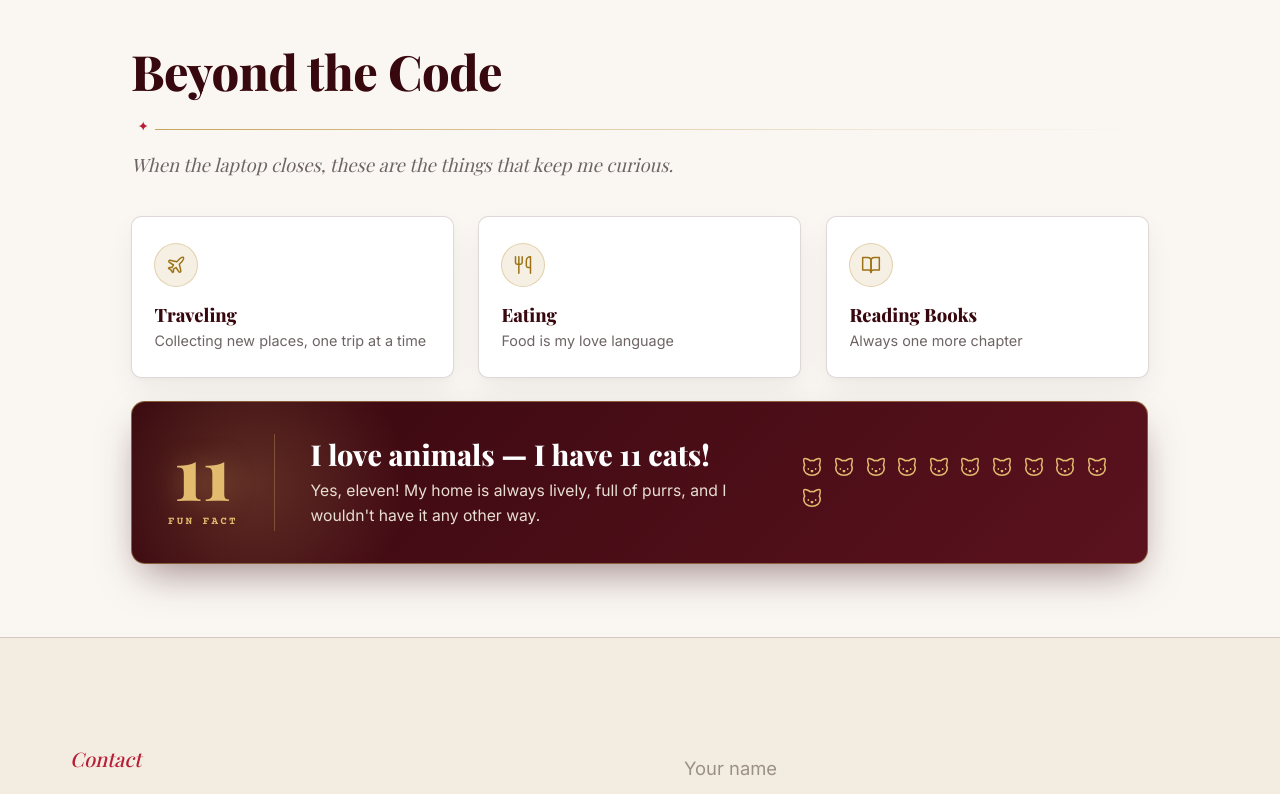
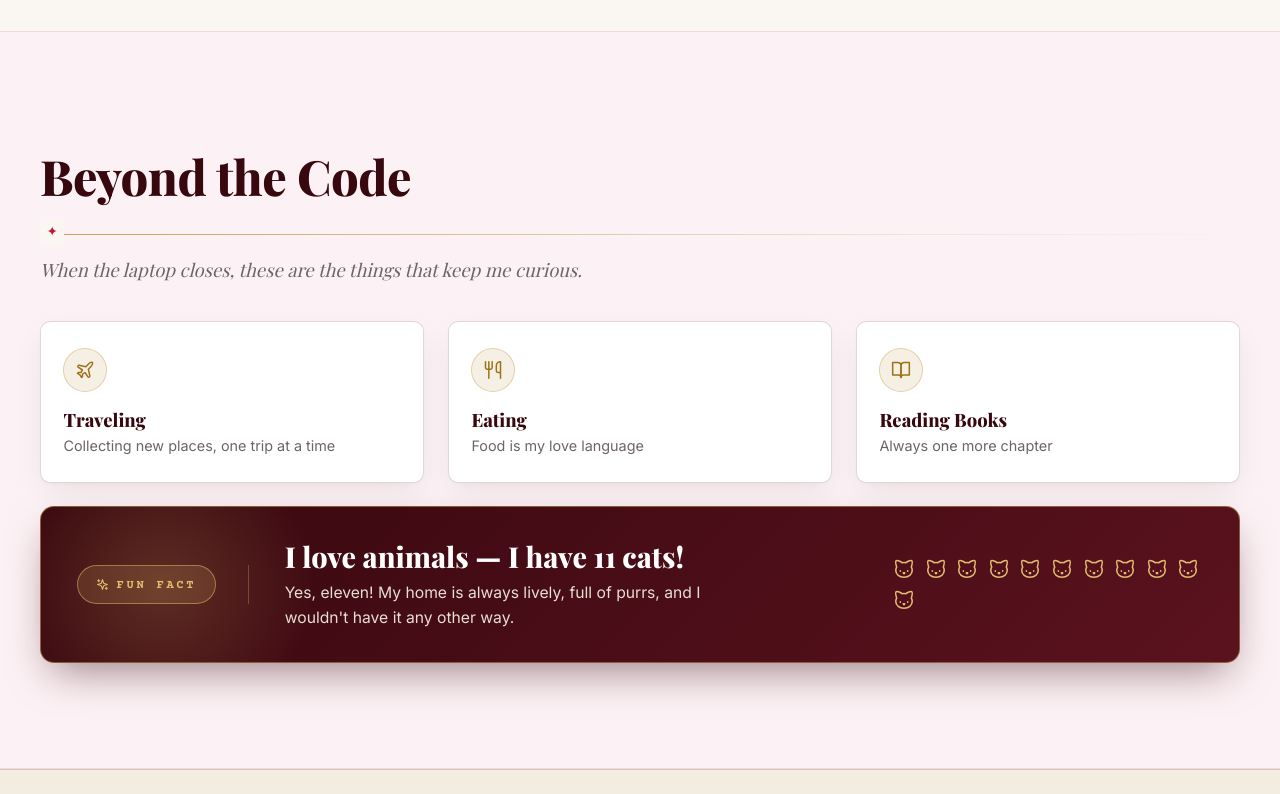
Before and after one commit to theasdcn/my_portfolio, a React (Vite) app: page / in a window 1280 px wide. Shown: the part 6300-7094 px from the top of the page. Built offline with nearby package versions, Linux system fonts and the light colour scheme; a web font is replaced by a local one.

Commit message:
Update Beyond the Code: dedicated non-beige background and replace 11 count with FUN FACT badge

```diff
--- a/src/components/Interests.jsx
+++ b/src/components/Interests.jsx
@@ -1,5 +1,5 @@
 import React from 'react';
-import { Plane, Utensils, BookOpen, Cat } from 'lucide-react';
+import { Plane, Utensils, BookOpen, Cat, Sparkles } from 'lucide-react';
 import { DESIGNER_INFO } from '../constants/portfolioData';
 
 // Keys used by `interests[].icon` in portfolioData.js
@@ -14,6 +14,7 @@ export function Interests() {
 
   return (
     <section className="interests-section" id="interests">
+      <div className="interests-container">
         <div className="section-header-retro reveal-3d">
           <h2 className="section-title-serif">Beyond the Code</h2>
         </div>
@@ -37,9 +38,11 @@ export function Interests() {
           })}
 
           <div className={`fun-fact-card reveal-3d-card delay-${interests.length + 1}`}>
-          <div className="fun-fact-count" aria-hidden="true">
-            <span className="fun-fact-number">{funFact.count}</span>
-            <span className="fun-fact-label">{funFact.label}</span>
+            <div className="fun-fact-badge-wrapper" aria-hidden="true">
+              <span className="fun-fact-pill-tag">
+                <Sparkles size={13} className="fun-fact-sparkle-icon" />
+                <span>FUN FACT</span>
+              </span>
             </div>
 
             <div className="fun-fact-text">
@@ -49,9 +52,10 @@ export function Interests() {
 
             {/* One little cat per cat; they pop in one after another on scroll */}
             <div className="fun-fact-cats" aria-hidden="true">
-            {Array.from({ length: funFact.count }).map((_, i) => (
+              {Array.from({ length: funFact.count || 11 }).map((_, i) => (
                 <Cat key={i} size={22} strokeWidth={1.7} className="fun-fact-cat" style={{ '--i': i }} />
               ))}
+            </div>
           </div>
         </div>
       </div>
```
Also changed, not shown: src/index.css. Lines whose indentation alone changed are shown as unchanged.
